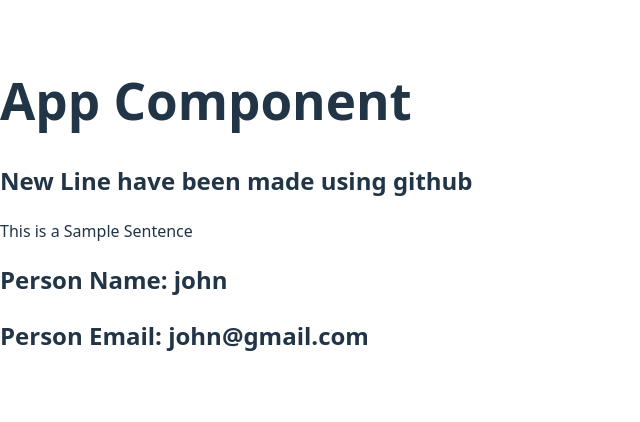
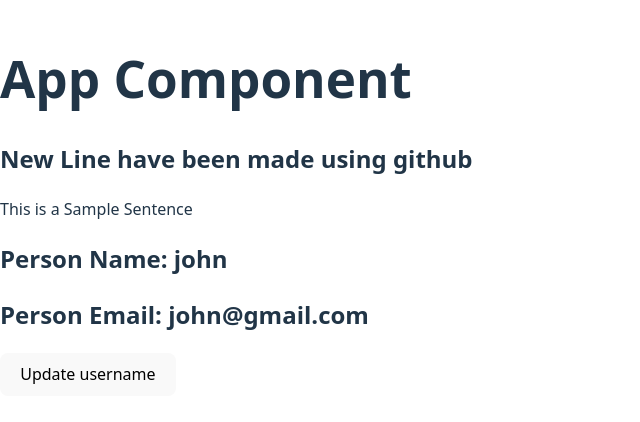
Before and after one commit to livetechINDIA2025/webGithub, a React (Vite) app: page / in a window 1280 px wide. Shown: the part 194-616 px from the top of the page, without its empty margins (0-640 px from the left). Built offline with nearby package versions, Linux system fonts and the light colour scheme.

Commit message:
added btn on main

```diff
--- a/src/App.jsx
+++ b/src/App.jsx
@@ -4,6 +4,9 @@ export default function App() {
     username: 'john',
     email: "john@gmail.com"
   })
+  function handleUsername() {
+    console.log('Hello World Button Has been clicked')
+  }
   return (
     <>
       <h1>App Component</h1>
@@ -11,6 +14,7 @@ export default function App() {
       <p>This is a Sample Sentence</p>
       <h2>Person Name: {person?.username}</h2>
       <h2>Person Email: {person?.email}</h2>
+      <button onClick={handleUsername}>Update username</button>
     </>
   )
 }
```
